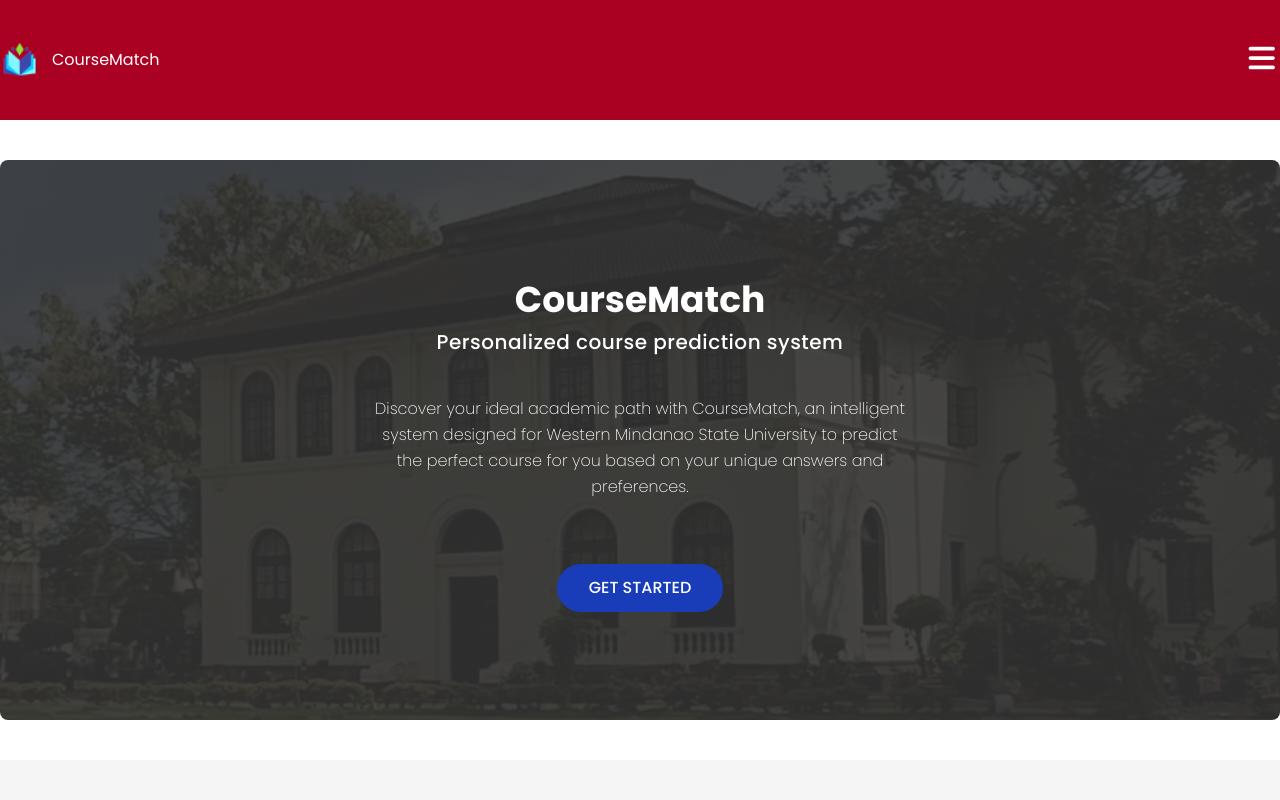
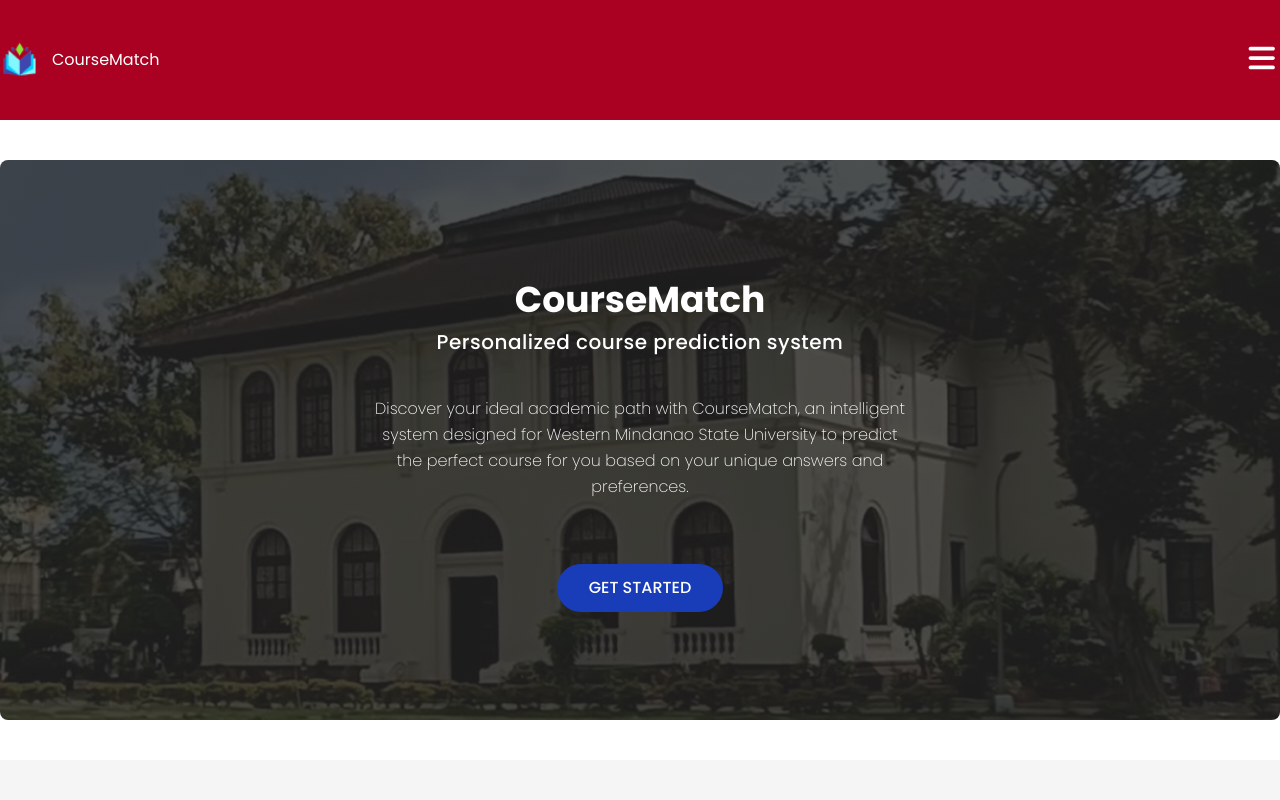
Before and after one commit to wilhelmusolejr/coursematch, a React (Vite) app in the folder client/: page / in a window 1280 px wide. Shown: the top 800 px of the page. Built offline with nearby package versions, Linux system fonts and the light colour scheme.

Commit message:
style: adjust color header background opacity

```diff
--- a/client/src/App.css
+++ b/client/src/App.css
@@ -2,7 +2,7 @@
 
 /* -------- */
 .header-background {
-  background: linear-gradient(rgba(50, 50, 50, 0.9), rgba(50, 50, 50, 0.9)),
+  background: linear-gradient(rgba(35, 35, 35, 0.8), rgba(35, 35, 35, 0.8)),
     url("/images/heading_background.png"); /* actual image */
   background-size: cover;
   background-position: center;
```
